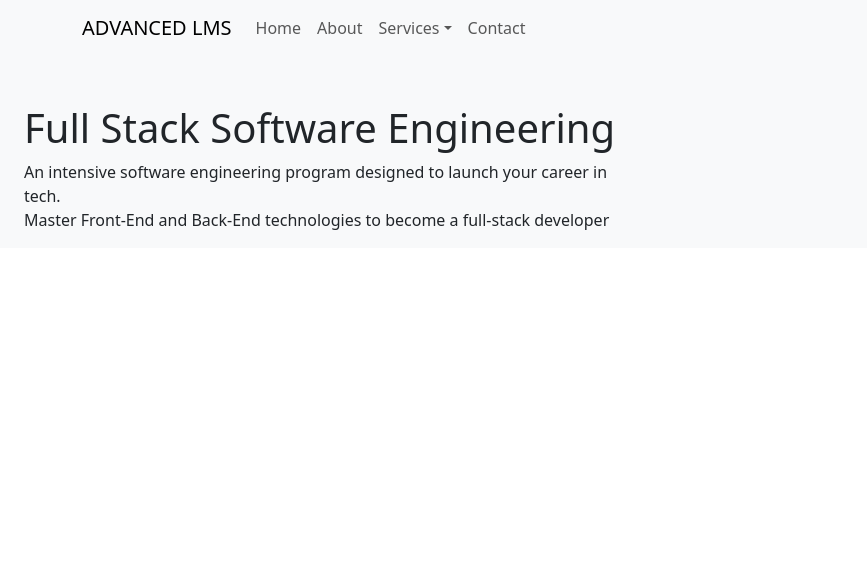
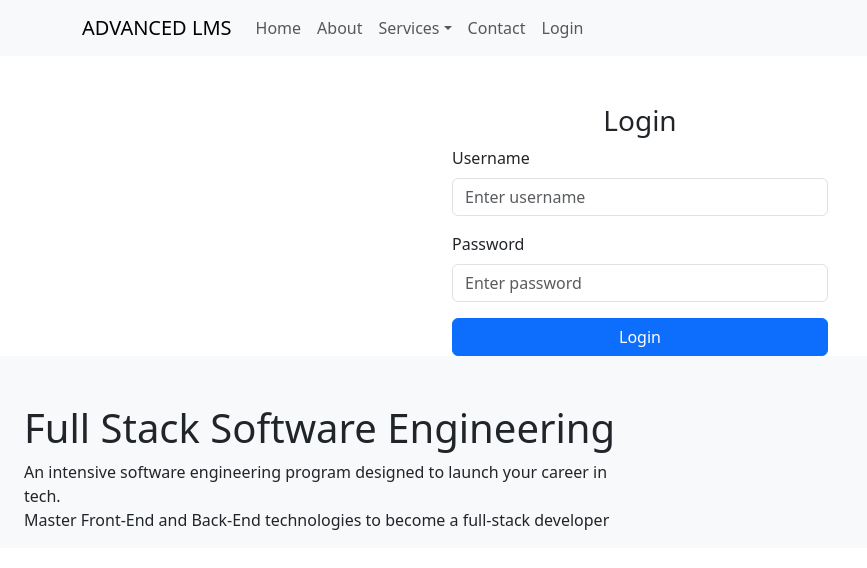
Before and after one commit to Josephshitandi/LMS-Frond-End, a React (Create React App) app: page /users/login in a window 1280 px wide. Shown: the top 568 px of the page, without its empty margins (0-867 px from the left). Built offline with nearby package versions, Linux system fonts and the light colour scheme.

Commit message:
Added login form

```diff
--- a/src/App.js
+++ b/src/App.js
@@ -11,6 +11,7 @@ import ContactForm from './components/contact';
 import Data from './components/courses/dataScience';
 import Cyber from './components/courses/cyberSecurity';
 import Product from './components/courses/productDesign';
+import LoginForm from './components/users/login';
 
 
 
@@ -30,6 +31,7 @@ const App = () => {
           <Route path="/courses/dataScience" element={<Data />} />
           <Route path="/courses/cyberSecurity" element={<Cyber />} />
           <Route path="/courses/productDesign" element={<Product />} />
+          <Route path="/users/login" element={<LoginForm />} />
         </Routes>
       </Router>
       </div>
--- a/src/components/navbar.js
+++ b/src/components/navbar.js
@@ -19,6 +19,7 @@ const NavbarComponent = () => {
               <NavDropdown.Item href="/courses/productDesign">Product Design</NavDropdown.Item>
             </NavDropdown>
             <Nav.Link href="/contact">Contact</Nav.Link>
+            <Nav.Link href="/users/login">Login</Nav.Link>
           </Nav>
         </Navbar.Collapse>
       </Container>
--- /dev/null
+++ b/src/components/users/login.js
@@ -0,0 +1,61 @@
+import React, { useState } from "react";
+import { Form, Button, Alert, Container } from "react-bootstrap";
+import axios from "axios";
+
+const LoginForm = () => {
+  const [username, setUsername] = useState("");
+  const [password, setPassword] = useState("");
+  const [error, setError] = useState(null);
+  const [success, setSuccess] = useState(null);
+
+  const handleSubmit = async (e) => {
+    e.preventDefault();
+    try {
+      const response = await axios.post("http://127.0.0.1:8000/api/login/", {
+        username,
+        password,
+      });
+      setSuccess(response.data.message);
+      setError(null);
+    } catch (err) {
+      setError(err.response.data.error || "Something went wrong");
+      setSuccess(null);
+    }
+  };
+
+  return (
+    <Container className="mt-5" style={{ maxWidth: "400px" }}>
+      <h3 className="text-center">Login</h3>
+      <Form onSubmit={handleSubmit}>
+        <Form.Group className="mb-3" controlId="formBasicEmail">
+          <Form.Label>Username</Form.Label>
+          <Form.Control
+            type="text"
+            placeholder="Enter username"
+            value={username}
+            onChange={(e) => setUsername(e.target.value)}
+          />
+        </Form.Group>
+
+        <Form.Group className="mb-3" controlId="formBasicPassword">
+          <Form.Label>Password</Form.Label>
+          <Form.Control
+            type="password"
+            placeholder="Enter password"
+            value={password}
+            onChange={(e) => setPassword(e.target.value)}
+          />
+        </Form.Group>
+
+        <Button variant="primary" type="submit" className="w-100">
+          Login
+        </Button>
+      </Form>
+
+      {error && <Alert variant="danger" className="mt-3">{error}</Alert>}
+      {success && <Alert variant="success" className="mt-3">{success}</Alert>}
+    </Container>
+  );
+};
+
+export default LoginForm;
```
Also changed, not shown: 1 other file (tests, documents, lock files or other folders).
